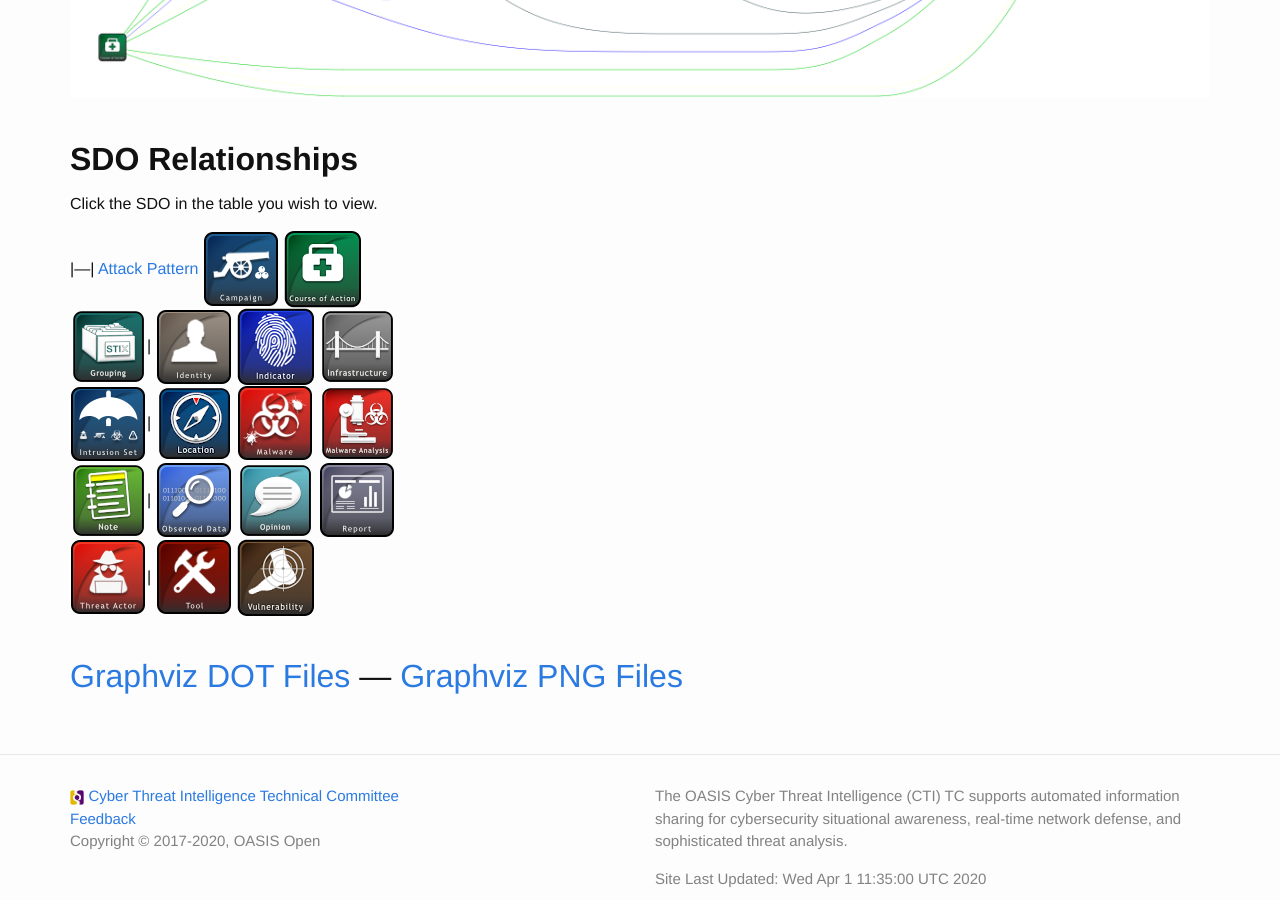
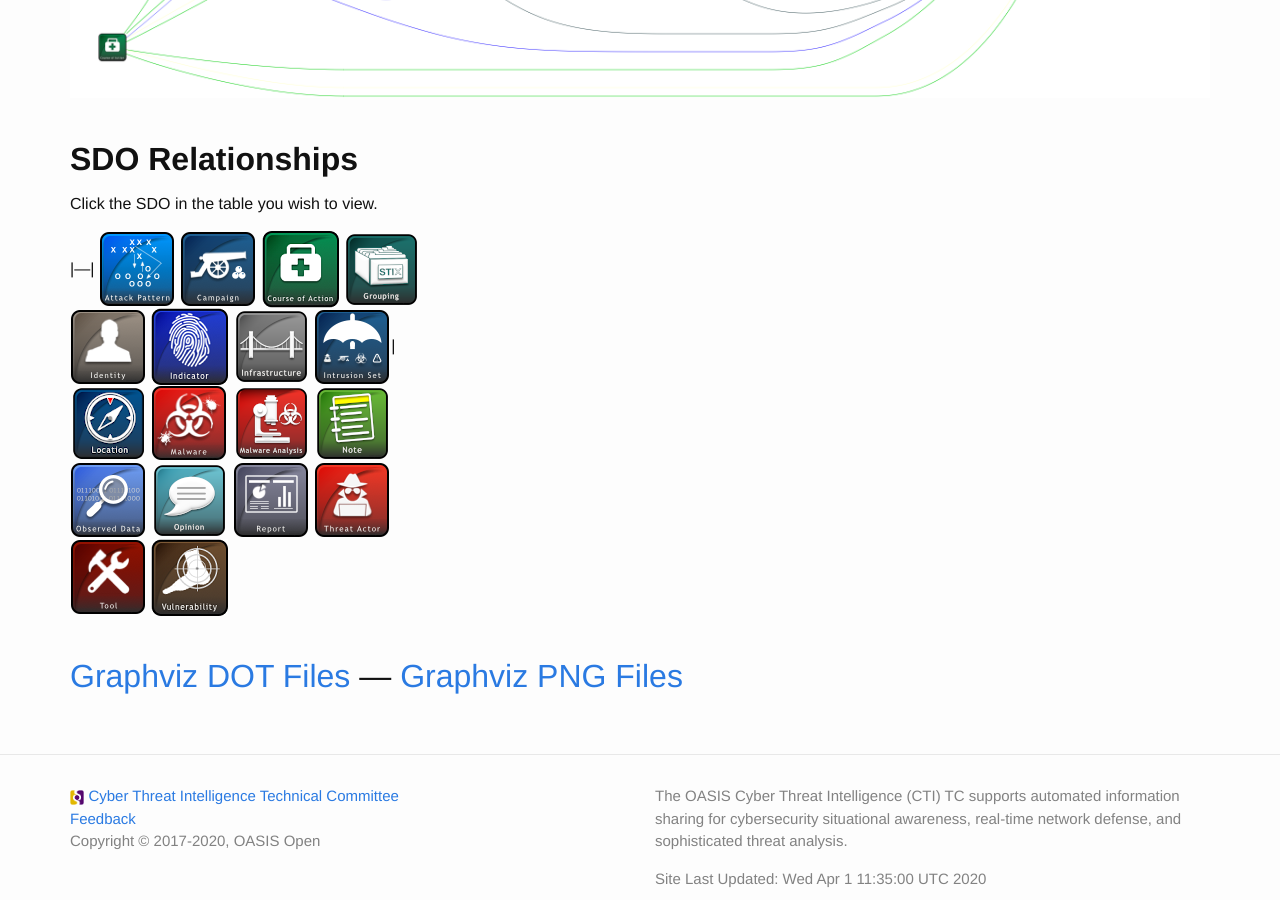
Before and after one commit to oasis-open/cti-documentation, a Jekyll site: the page built from examples/visualized-sdo-relationships.md, in a window 1280 px wide and 900 px high, scrolled down 1222 px. Built offline with Jekyll 4.4.1, drawn with Linux system fonts in a browser that asks for light colours.

Commit message:
Update visualized-sdo-relationships.md

```diff
--- a/examples/visualized-sdo-relationships.md
+++ b/examples/visualized-sdo-relationships.md
@@ -26,10 +26,10 @@
 
 {: .table }
 |---|
-[Attack Pattern]({{ site.baseurl }}/img/icons/attack_pattern.png){: .relationshipIcon data-tag="Attack_Pattern"}
+![Attack Pattern]({{ site.baseurl }}/img/icons/attack_pattern.png){: .relationshipIcon data-tag="Attack_Pattern"}
 ![Campaign]({{ site.baseurl }}/img/icons/campaign.png){: .relationshipIcon data-tag="Campaign"}
 ![Course of Action]({{ site.baseurl }}/img/icons/course_of_action.png){: .relationshipIcon data-tag="Course_of_Action"}
-![Grouping]({{ site.baseurl }}/img/icons/grouping.png){: .relationshipIcon data-tag="Grouping"}|
+![Grouping]({{ site.baseurl }}/img/icons/grouping.png){: .relationshipIcon data-tag="Grouping"}
 ![Identity]({{ site.baseurl }}/img/icons/identity.png){: .relationshipIcon data-tag="Identify"}
 ![Indicator]({{ site.baseurl }}/img/icons/indicator.png){: .relationshipIcon data-tag="Indicator"}
 ![Infrastructure]({{ site.baseurl }}/img/icons/infrastructure.png){: .relationshipIcon data-tag="Infrastructure"}
@@ -37,11 +37,11 @@
 ![Location]({{ site.baseurl }}/img/icons/location.png){: .relationshipIcon data-tag="Location"}
 ![Malware]({{ site.baseurl }}/img/icons/malware.png){: .relationshipIcon data-tag="Malware"}
 ![Malware Analysis]({{ site.baseurl }}/img/icons/malware_analysis.png){: .relationshipIcon data-tag="Malware_Analysis"}
-![Note]({{ site.baseurl }}/img/icons/note.png){: .relationshipIcon data-tag="Note"}|
+![Note]({{ site.baseurl }}/img/icons/note.png){: .relationshipIcon data-tag="Note"}
 ![Observed Data]({{ site.baseurl }}/img/icons/observed_data.png){: .relationshipIcon data-tag="Observed_Data"}
 ![Opinion]({{ site.baseurl }}/img/icons/opinion.png){: .relationshipIcon data-tag="Opinion"}
 ![Report]({{ site.baseurl }}/img/icons/report.png){: .relationshipIcon data-tag="Report"}
-![Threat Actor]({{ site.baseurl }}/img/icons/threat_actor.png){: .relationshipIcon data-tag="Threat_Actor"}|
+![Threat Actor]({{ site.baseurl }}/img/icons/threat_actor.png){: .relationshipIcon data-tag="Threat_Actor"}
 ![Tool]({{ site.baseurl }}/img/icons/tool.png){: .relationshipIcon data-tag="Tool"}
 ![Vulnerability]({{ site.baseurl }}/img/icons/vulnerability.png){: .relationshipIcon data-tag="Vulnerability"}
 </div>
```
